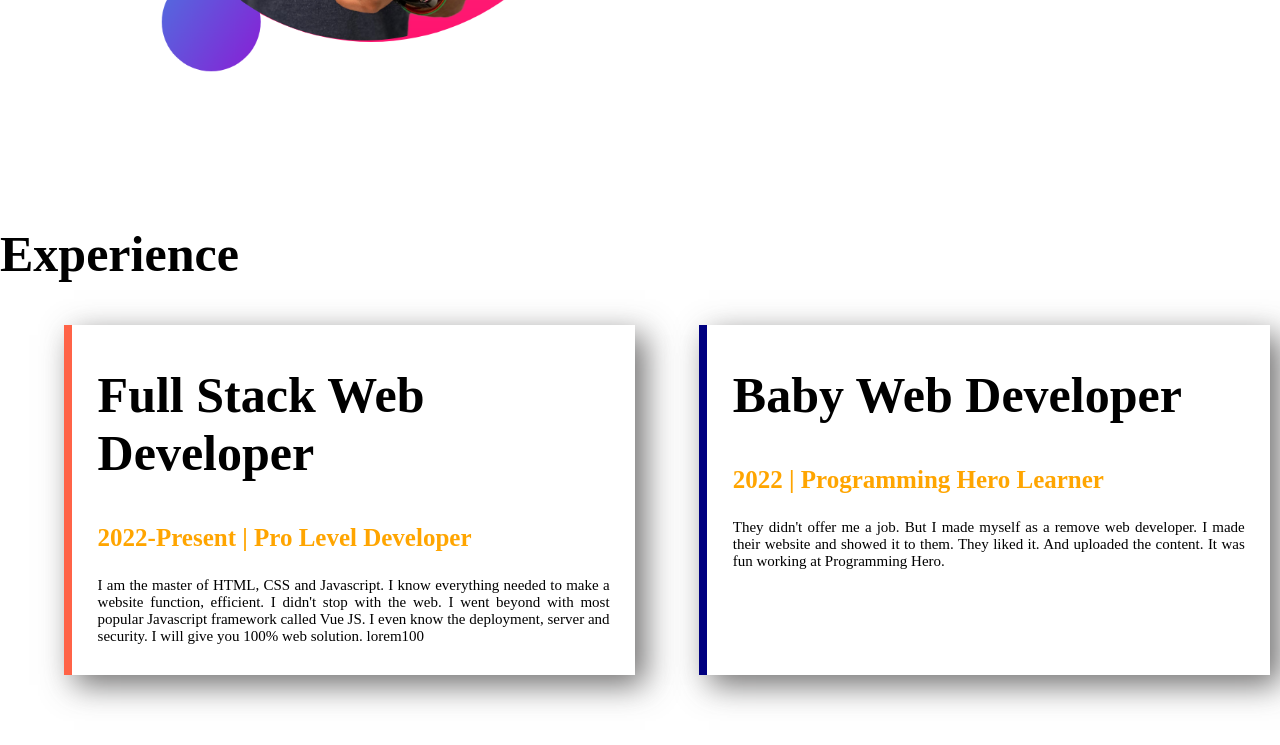
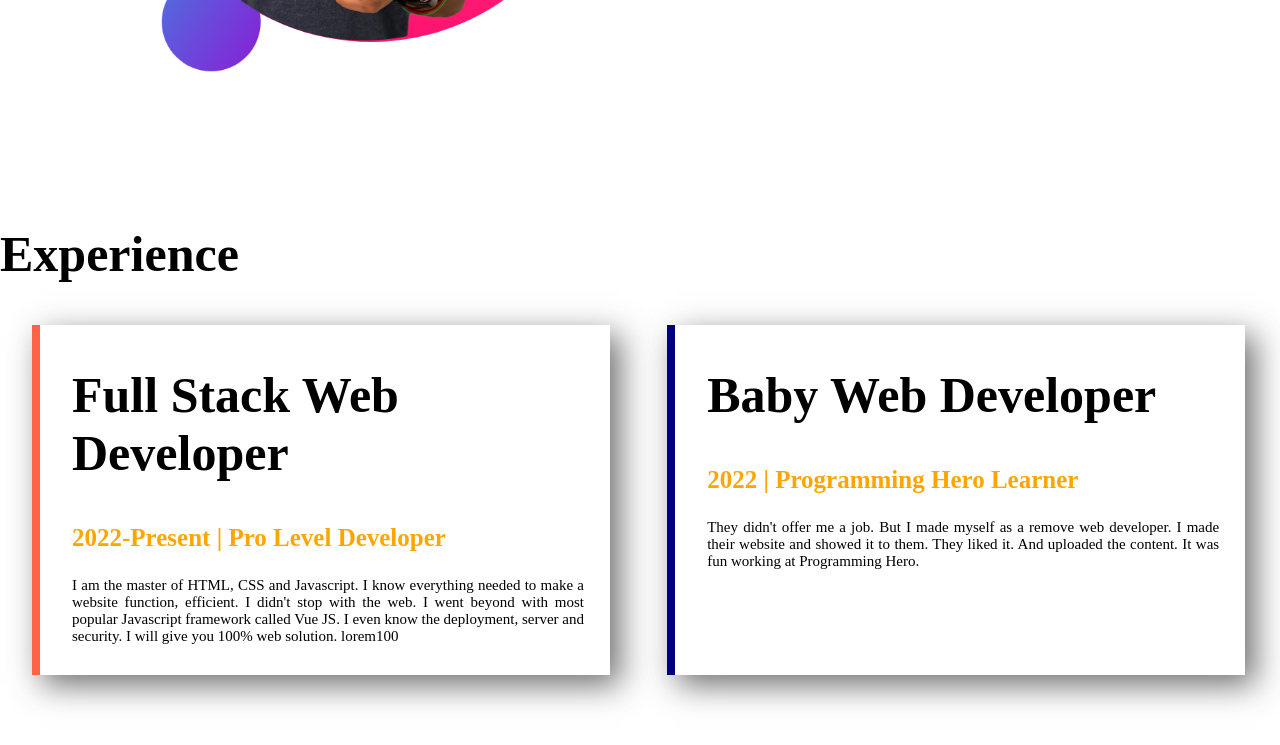
Before and after one commit to KhalidMimMuzahid/My_Portfolio, a plain HTML site: page index.html in a window 1280 px wide. Shown: the part 1075-1820 px from the top of the page. Drawn offline with Linux system fonts and the light colour scheme.

Commit message:
experience done

```diff
--- a/index.html
+++ b/index.html
@@ -51,12 +51,12 @@
     <section>
         <h1>Experience</h1>
         <div class="experience-box">
-            <div class="half-width box-border-color1 box">
+            <div class="half-width1 box-border-color1 box">
                 <h1>Full Stack Web Developer</h1>
                 <h3 class="orrange-color">2022-Present | Pro Level Developer</h3>
                 <p>I am the master of HTML, CSS and Javascript. I know everything needed to make a website function, efficient. I didn't stop with the web. I went beyond with most popular Javascript framework called Vue JS. I even know the deployment, server and security. I will give you 100% web solution.     lorem100</p>
             </div>
-            <div class="half-width box-border-color2 box">
+            <div class="half-width1 box-border-color2 box">
                 <h1>Baby Web Developer</h1>
                 <h3 class="orrange-color">2022 | Programming Hero Learner</h3>
                 <p>They didn't offer me a job. But I made myself as a remove web developer. I made their website and showed it to them. They liked it. And uploaded the content. It was fun working at Programming Hero.</p>
--- a/style.css
+++ b/style.css
@@ -45,17 +45,27 @@ a{
 .stylish-font1{
     font-family: 'Dancing Script', cursive;
 }
+
+.half-width1{
+    width: 40%;
+    float: left;
+    margin-left: 2.5%;
+    padding-left: 2.5%;
+    margin-right: 2%;
+}
 .box{
     box-shadow: 10px 10px 30px rgba(88, 87, 87, 0.859);
-    padding-right: 2%;
+
 }
 .box-border-color1{
     border-left: 8px solid tomato;
     height: 350px;
+    padding-right: 2%;
 }
 .box-border-color2{
     border-left: 8px solid navy;
     height: 350px;
+    padding-right: 2%;
 }
 .experience-box p{
     font-size: 15px;
```
